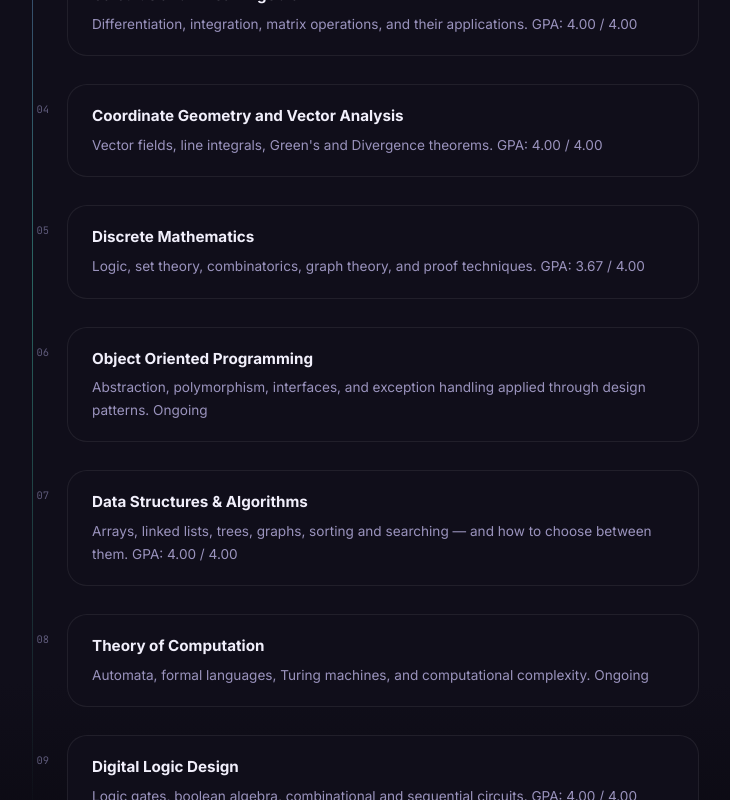
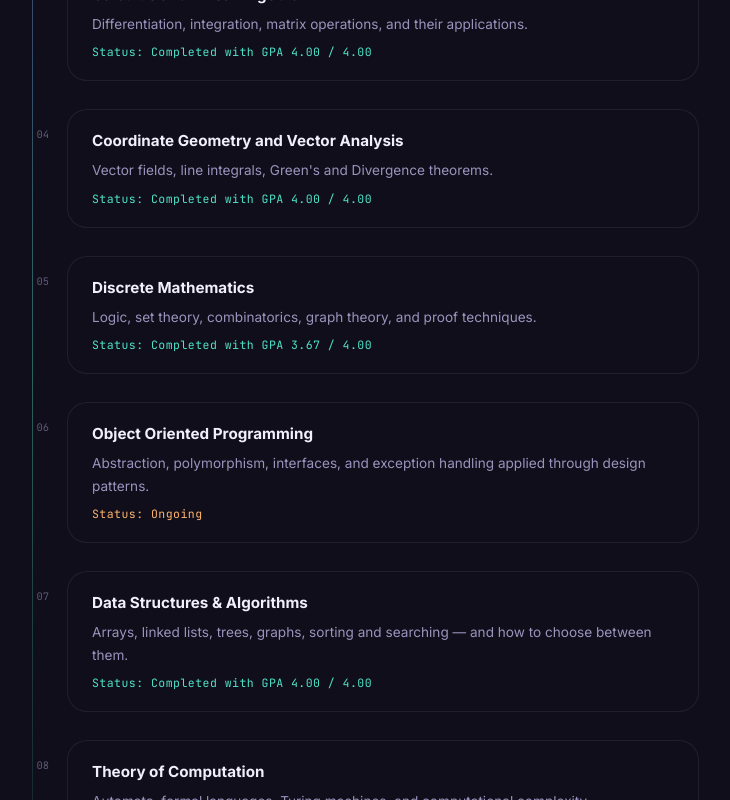
Before and after one commit to Noman-2005/amar_portfolio, a Next.js app: page / in a window 1280 px wide. Shown: the part 3460-4260 px from the top of the page, without its empty margins (277-1007 px from the left). Built offline with nearby package versions, Linux system fonts and the light colour scheme.

Commit message:
Timeline: status label with GPA and ongoing indicators

```diff
--- a/app/page.tsx
+++ b/app/page.tsx
@@ -68,7 +68,7 @@ const PROJECTS = [
   },
   {
     title: 'Math Visualizer',
-    desc: 'An interactive tool to visualize vector fields, line integrals, and multivariable calculus concepts from coursework — the same idea behind this site\'s hero.',
+    desc: "An interactive tool to visualize vector fields, line integrals, and multivariable calculus concepts from coursework — the same idea behind this site's hero.",
     tags: ['JavaScript', 'Canvas API', 'Math'],
     emoji: '📐',
     accent: 'var(--teal)',
@@ -77,7 +77,7 @@ const PROJECTS = [
   },
 ]
 
-const TIMELINE = [
+const TIMELINE: { title: string; sub: string; status?: string }[] = [
   {
     title: 'Started Web Development',
     sub: 'Built first React projects and discovered a pull toward frontend engineering.',
@@ -88,31 +88,38 @@ const TIMELINE = [
   },
   {
     title: 'Calculus and Linear Algebra',
-    sub: 'Differentiation, integration, matrix operations, and their applications. GPA: 4.00 / 4.00',
+    sub: 'Differentiation, integration, matrix operations, and their applications.',
+    status: 'Completed with GPA 4.00 / 4.00',
   },
   {
     title: 'Coordinate Geometry and Vector Analysis',
-    sub: 'Vector fields, line integrals, Green\'s and Divergence theorems. GPA: 4.00 / 4.00',
+    sub: "Vector fields, line integrals, Green's and Divergence theorems.",
+    status: 'Completed with GPA 4.00 / 4.00',
   },
   {
     title: 'Discrete Mathematics',
-    sub: 'Logic, set theory, combinatorics, graph theory, and proof techniques. GPA: 3.67 / 4.00',
+    sub: 'Logic, set theory, combinatorics, graph theory, and proof techniques.',
+    status: 'Completed with GPA 3.67 / 4.00',
   },
   {
     title: 'Object Oriented Programming',
-    sub: 'Abstraction, polymorphism, interfaces, and exception handling applied through design patterns. Ongoing',
+    sub: 'Abstraction, polymorphism, interfaces, and exception handling applied through design patterns.',
+    status: 'Ongoing',
   },
   {
     title: 'Data Structures & Algorithms',
-    sub: 'Arrays, linked lists, trees, graphs, sorting and searching — and how to choose between them. GPA: 4.00 / 4.00',
+    sub: 'Arrays, linked lists, trees, graphs, sorting and searching — and how to choose between them.',
+    status: 'Completed with GPA 4.00 / 4.00',
   },
   {
     title: 'Theory of Computation',
-    sub: 'Automata, formal languages, Turing machines, and computational complexity. Ongoing',
+    sub: 'Automata, formal languages, Turing machines, and computational complexity.',
+    status: 'Ongoing',
   },
   {
     title: 'Digital Logic Design',
-    sub: 'Logic gates, boolean algebra, combinational and sequential circuits. GPA: 4.00 / 4.00',
+    sub: 'Logic gates, boolean algebra, combinational and sequential circuits.',
+    status: 'Completed with GPA 4.00 / 4.00',
   },
 ]
 
@@ -121,25 +128,24 @@ const RESOURCES = [
   { name: 'North South University', short: 'NSU', emoji: '🎓', desc: 'Leading private university in Bangladesh.', url: 'https://northsouth.edu', accent: 'var(--teal)' },
   { name: 'BRAC University', short: 'BRACU', emoji: '📚', desc: 'Top-ranked private university in Bangladesh.', url: 'https://bracu.ac.bd', accent: 'var(--amber)' },
   { name: 'Military Institute of Science and Technology', short: 'MIST', emoji: '⚙️', desc: 'Engineering and technology focused institution.', url: 'https://mist.ac.bd', accent: 'var(--violet)' },
-  { name: 'Bangladesh University of Engineering & Technology', short: 'BUET', emoji: '🔬', desc: 'Bangladesh\'s leading engineering university.', url: 'https://buet.ac.bd', accent: 'var(--teal)' },
+  { name: 'Bangladesh University of Engineering & Technology', short: 'BUET', emoji: '🔬', desc: "Bangladesh's leading engineering university.", url: 'https://buet.ac.bd', accent: 'var(--teal)' },
   { name: 'Armed Forces Medical College', short: 'AFMC', emoji: '🏥', desc: 'Premier medical institution in Bangladesh.', url: 'https://afmc.edu.bd', accent: 'var(--amber)' },
   { name: 'Massachusetts Institute of Technology', short: 'MIT', emoji: '🌍', desc: 'Global reference point for engineering education.', url: 'https://mit.edu', accent: 'var(--violet)' },
-  { name: 'Dhaka University', short: 'DU', emoji: '🎓', desc: 'Bangladesh\'s oldest and most prestigious public university.', url: 'https://www.du.ac.bd', accent: 'var(--teal)' },
+  { name: 'Dhaka University', short: 'DU', emoji: '🎓', desc: "Bangladesh's oldest and most prestigious public university.", url: 'https://www.du.ac.bd', accent: 'var(--teal)' },
   { name: 'Chittagong University of Engineering & Technology', short: 'CUET', emoji: '🏗️', desc: 'Leading public engineering university in Chattogram.', url: 'https://www.cuet.ac.bd', accent: 'var(--amber)' },
   { name: 'Khulna University of Engineering & Technology', short: 'KUET', emoji: '⚙️', desc: 'Public engineering university based in Khulna.', url: 'https://www.kuet.ac.bd', accent: 'var(--violet)' },
   { name: 'Bangladesh Military Academy', short: 'BMA', emoji: '🪖', desc: 'Officer training academy of the Bangladesh Army.', url: 'https://bma.gov.bd', accent: 'var(--teal)' },
   { name: 'Islamic University of Madinah', short: 'IUM', emoji: '🕌', desc: 'Major Islamic university in Madinah, Saudi Arabia.', url: 'https://www.iu.edu.sa', accent: 'var(--amber)' },
   { name: 'Umm Al-Qura University', short: 'UQU', emoji: '🕋', desc: 'Public university based in Makkah, Saudi Arabia.', url: 'https://uqu.edu.sa', accent: 'var(--violet)' },
-  { name: 'Peking University', short: 'PKU', emoji: '🏯', desc: 'One of China\'s most prestigious research universities.', url: 'https://www.pku.edu.cn', accent: 'var(--teal)' },
+  { name: 'Peking University', short: 'PKU', emoji: '🏯', desc: "One of China's most prestigious research universities.", url: 'https://www.pku.edu.cn', accent: 'var(--teal)' },
   { name: 'Tsinghua University', short: 'THU', emoji: '🎓', desc: 'Top-ranked Chinese university for engineering and tech.', url: 'https://www.tsinghua.edu.cn', accent: 'var(--amber)' },
-  { name: 'University of Oxford', short: 'OXFORD', emoji: '🏰', desc: 'World\'s oldest English-speaking university.', url: 'https://www.ox.ac.uk', accent: 'var(--violet)' },
+  { name: 'University of Oxford', short: 'OXFORD', emoji: '🏰', desc: "World's oldest English-speaking university.", url: 'https://www.ox.ac.uk', accent: 'var(--violet)' },
   { name: 'University of Cambridge', short: 'CAMBRIDGE', emoji: '📖', desc: 'Historic UK university renowned for research.', url: 'https://www.cam.ac.uk', accent: 'var(--teal)' },
   { name: 'Durham University', short: 'DURHAM', emoji: '🏰', desc: 'Leading UK university known for its collegiate system.', url: 'https://www.durham.ac.uk', accent: 'var(--amber)' },
-  { name: 'University of Zurich', short: 'UZH', emoji: '🏔️', desc: 'Switzerland\'s largest university.', url: 'https://www.uzh.ch', accent: 'var(--violet)' },
+  { name: 'University of Zurich', short: 'UZH', emoji: '🏔️', desc: "Switzerland's largest university.", url: 'https://www.uzh.ch', accent: 'var(--violet)' },
 ]
 
 const ROLES = ['Developer', 'Builder', 'Problem Solver', 'Hackathon Winner']
-
 function FlowField() {
   const canvasRef = useRef<HTMLCanvasElement>(null)
 
@@ -153,7 +159,6 @@ function FlowField() {
     let height = 0
     let raf = 0
     let t = 0
-
     let particles: { x: number; y: number; life: number }[] = []
 
     const resize = () => {
@@ -245,9 +250,7 @@ function Navbar() {
     <header
       style={{
         position: 'fixed',
-        top: 0,
-        left: 0,
-        right: 0,
+        top: 0, left: 0, right: 0,
         zIndex: 100,
         padding: '0 24px',
         transition: 'all 0.3s ease',
@@ -315,7 +318,6 @@ function Hero() {
 
       <div className="container" style={{ position: 'relative', zIndex: 2, paddingTop: 96, paddingBottom: 64 }}>
         <div className="section-label">Portfolio &mdash; v2026.1</div>
-
         <h1 className="font-display" style={{ fontSize: 'clamp(2.6rem, 8vw, 5.4rem)', fontWeight: 800, lineHeight: 1.04, marginBottom: 22, maxWidth: 820 }}>
           Hi, I&rsquo;m <span className="gradient-text">Noman</span> &mdash;
           <br />
@@ -323,17 +325,14 @@ function Hero() {
           <span className="gradient-text">{typed}</span>
           <span className="cursor-blink" style={{ color: 'var(--teal)' }}>_</span>
         </h1>
-
         <p style={{ color: 'var(--ink-dim)', fontSize: '1.05rem', lineHeight: 1.75, maxWidth: 540, marginBottom: 36 }}>
           I build fast, thoughtful software &mdash; from AI-powered web apps to elegant Java systems &mdash;
           grounded in calculus and linear algebra. Currently studying CSE at UIU and shipping things that matter.
         </p>
-
         <div style={{ display: 'flex', gap: 14, flexWrap: 'wrap', marginBottom: 64 }}>
           <a href="#projects" className="btn-primary">View my work &rarr;</a>
           <a href="#contact" className="btn-outline">Get in touch</a>
         </div>
-
         <div style={{ display: 'flex', gap: 48, flexWrap: 'wrap' }}>
           {[
             { value: '10+', label: 'Projects built' },
@@ -356,9 +355,7 @@ function PhotoFrame() {
 
   useEffect(() => {
     if (PHOTOS.length <= 1) return
-    const id = setInterval(() => {
-      setIndex(i => (i + 1) % PHOTOS.length)
-    }, 4000)
+    const id = setInterval(() => setIndex(i => (i + 1) % PHOTOS.length), 4000)
     return () => clearInterval(id)
   }, [])
 
@@ -373,10 +370,8 @@ function PhotoFrame() {
             width={220}
             height={220}
             style={{
-              position: 'absolute',
-              inset: 0,
-              width: '100%',
-              height: '100%',
+              position: 'absolute', inset: 0,
+              width: '100%', height: '100%',
               objectFit: 'cover',
               opacity: i === index ? 1 : 0,
               transition: 'opacity 0.9s ease',
@@ -388,14 +383,7 @@ function PhotoFrame() {
       {PHOTOS.length > 1 && (
         <div style={{ position: 'absolute', bottom: -22, left: '50%', transform: 'translateX(-50%)', display: 'flex', gap: 6 }}>
           {PHOTOS.map((_, i) => (
-            <span
-              key={i}
-              style={{
-                width: 6, height: 6, borderRadius: '50%',
-                background: i === index ? 'var(--teal)' : 'var(--line-strong)',
-                transition: 'background 0.3s ease',
-              }}
-            />
+            <span key={i} style={{ width: 6, height: 6, borderRadius: '50%', background: i === index ? 'var(--teal)' : 'var(--line-strong)', transition: 'background 0.3s ease' }} />
           ))}
         </div>
       )}
@@ -411,12 +399,10 @@ function About() {
           <PhotoFrame />
           <div style={{ position: 'absolute', bottom: 6, right: '32%', width: 18, height: 18, borderRadius: '50%', background: 'var(--teal)', border: '3px solid var(--bg)', boxShadow: '0 0 14px rgba(79,227,201,0.7)' }} />
         </div>
-
         <div>
           <div className="section-label">About me</div>
           <h2 className="font-display" style={{ fontSize: 'clamp(2rem, 4vw, 3rem)', fontWeight: 800, lineHeight: 1.12, marginBottom: 20 }}>
-            I code. I ship.
-            <br />
+            I code. I ship.<br />
             <span className="gradient-text">I don&rsquo;t stop.</span>
           </h2>
           <p style={{ color: 'var(--ink-dim)', lineHeight: 1.85, marginBottom: 16, fontSize: '0.95rem' }}>
@@ -520,6 +506,17 @@ function Journey() {
               <div className="card" style={{ padding: '20px 24px' }}>
                 <h3 style={{ fontWeight: 700, fontSize: '0.95rem', marginBottom: 6 }}>{item.title}</h3>
                 <p style={{ color: 'var(--ink-dim)', fontSize: '0.85rem', lineHeight: 1.65 }}>{item.sub}</p>
+                {item.status && (
+                  <p style={{
+                    marginTop: 8,
+                    fontSize: '0.72rem',
+                    color: item.status === 'Ongoing' ? 'var(--amber)' : 'var(--teal)',
+                    fontFamily: 'var(--font-mono)',
+                    letterSpacing: '0.04em',
+                  }}>
+                    Status: {item.status}
+                  </p>
+                )}
               </div>
             </div>
           ))}
@@ -576,9 +573,7 @@ function Contact() {
   const handleSubmit = (e: React.FormEvent) => {
     e.preventDefault()
     const subject = encodeURIComponent(`Portfolio inquiry from ${form.name || 'a visitor'}`)
-    const body = encodeURIComponent(
-      `${form.message}\n\n\u2014\nFrom: ${form.name}\nEmail: ${form.email}`
-    )
+    const body = encodeURIComponent(`${form.message}\n\n\u2014\nFrom: ${form.name}\nEmail: ${form.email}`)
     window.location.href = `mailto:${SOCIALS.email}?subject=${subject}&body=${body}`
     setSent(true)
     setTimeout(() => setSent(false), 4000)
```
